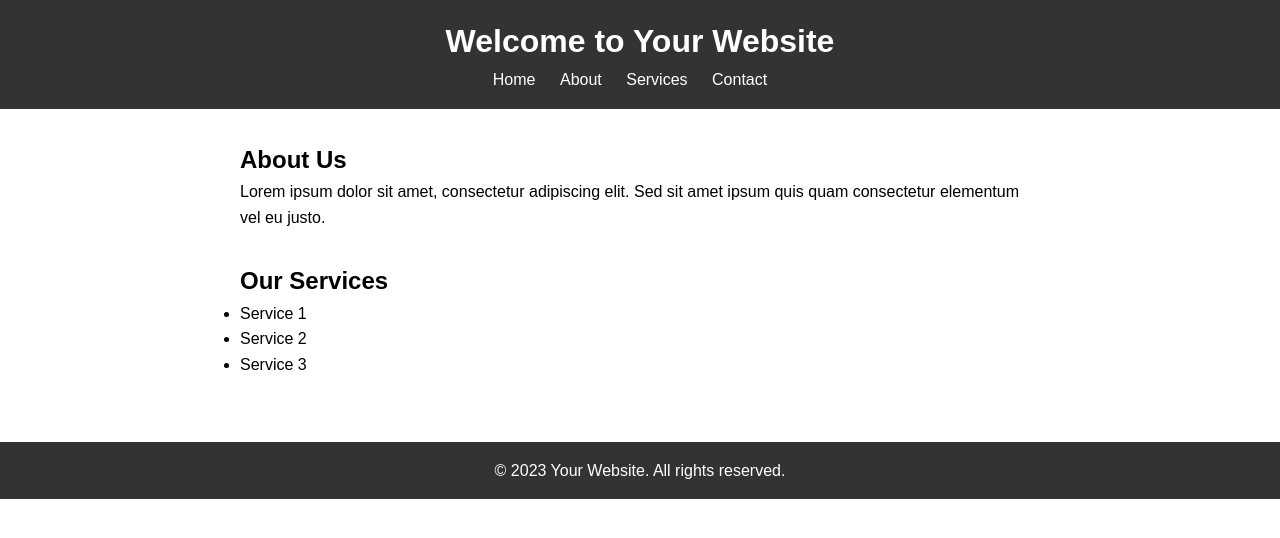
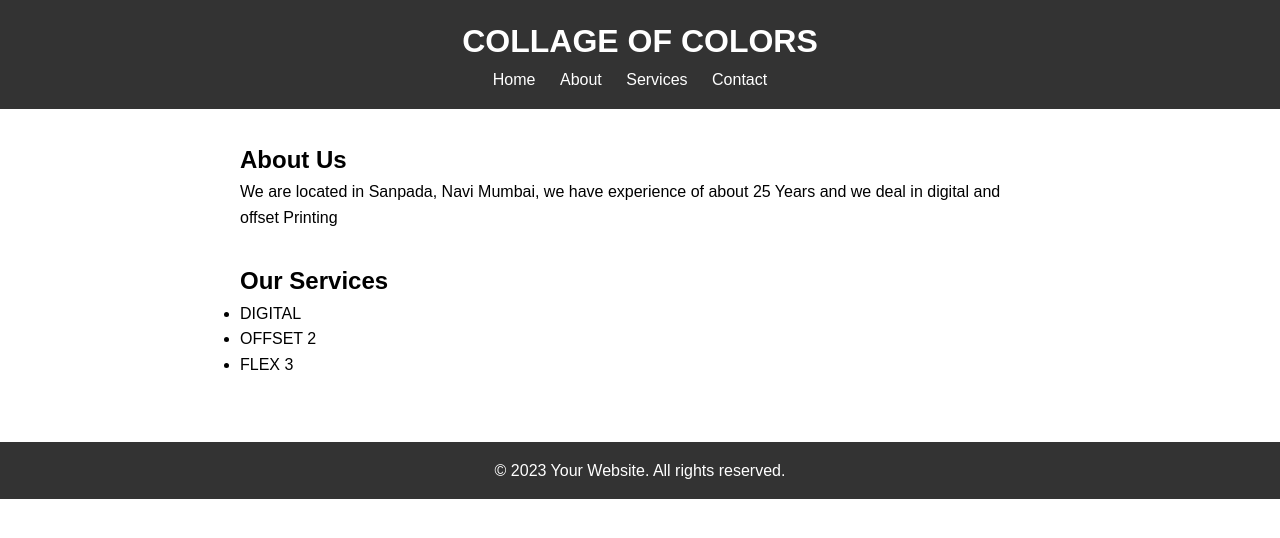
Before and after one commit to PankajJatrara/MyWebsite, a plain HTML site: page index.htm in a window 1280 px wide. Drawn offline with Linux system fonts and the light colour scheme.

Commit message:
Update index.htm

```diff
--- a/index.htm
+++ b/index.htm
@@ -8,7 +8,7 @@
 </head>
 <body>
   <header>
-    <h1>Welcome to Your Website</h1>
+    <h1>COLLAGE OF COLORS</h1>
     <nav>
       <ul>
         <li><a href="#">Home</a></li>
@@ -22,15 +22,15 @@
   <main>
     <section>
       <h2>About Us</h2>
-      <p>Lorem ipsum dolor sit amet, consectetur adipiscing elit. Sed sit amet ipsum quis quam consectetur elementum vel eu justo.</p>
+      <p>We are located in Sanpada, Navi Mumbai, we have experience of about 25 Years and we deal in digital and offset Printing</p>
     </section>
 
     <section>
       <h2>Our Services</h2>
       <ul>
-        <li>Service 1</li>
-        <li>Service 2</li>
-        <li>Service 3</li>
+        <li>DIGITAL</li>
+        <li>OFFSET 2</li>
+        <li>FLEX 3</li>
       </ul>
     </section>
   </main>
```
